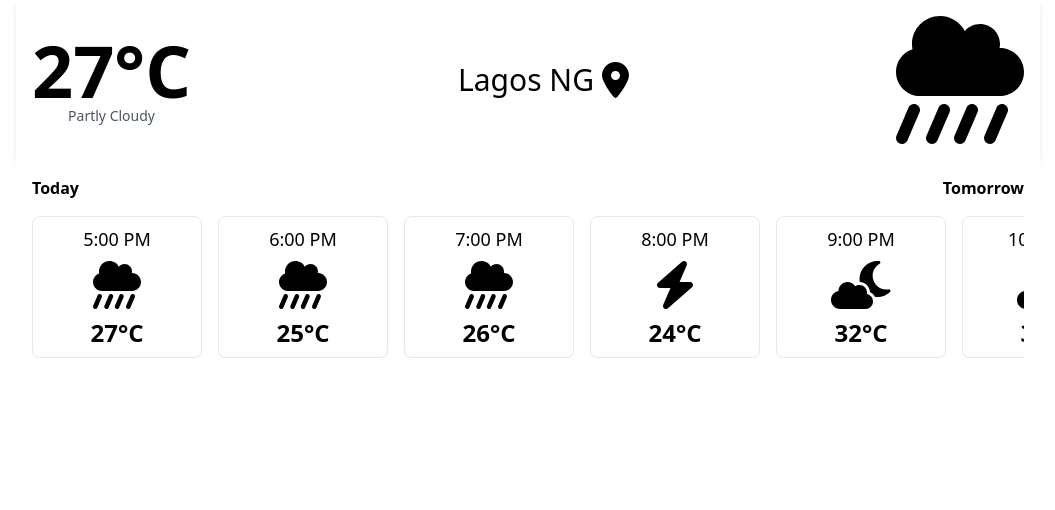
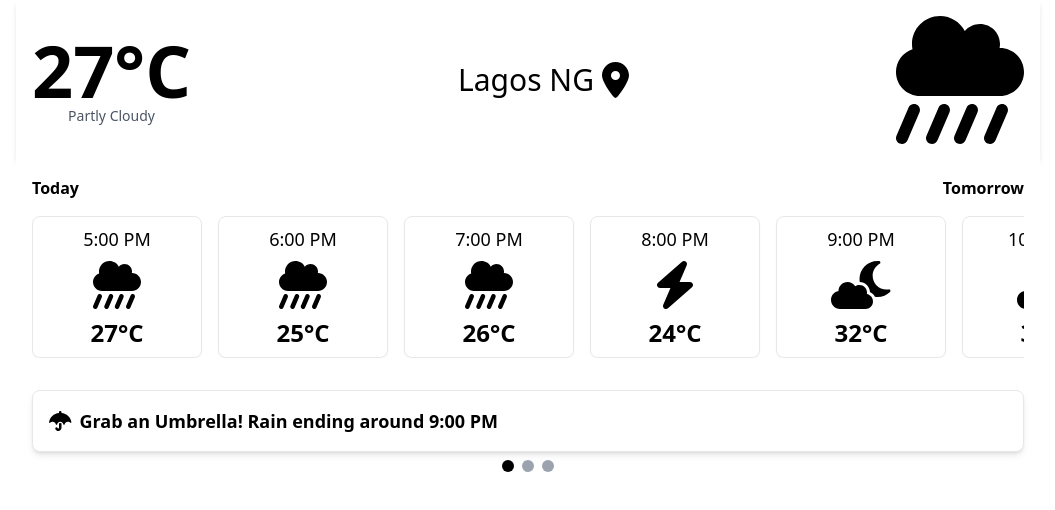
Before and after one commit to VectorGits/SkyCast, a React (Vite) app: page / in a window 1280 px wide. Shown: the top 510 px of the page, without its empty margins (112-1167 px from the left). Built offline with nearby package versions, Linux system fonts and the light colour scheme.

Commit message:
feat: Add Notification component and update App.jsx to include it

```diff
--- a/src/App.jsx
+++ b/src/App.jsx
@@ -1,12 +1,14 @@
 import React from 'react';
 import WeatherHeader from './components/WeatherHeader'; // Adjust the path as necessary
 import Forecast from './components/Forecast';
+import Notification from './components/Notification';
 
 function App() {
   return (
     <div className="App max-w-screen-lg mx-auto">
       <WeatherHeader />
       <Forecast />
+      <Notification />
       {/* Other components can go here */}
     </div>
   );
```
